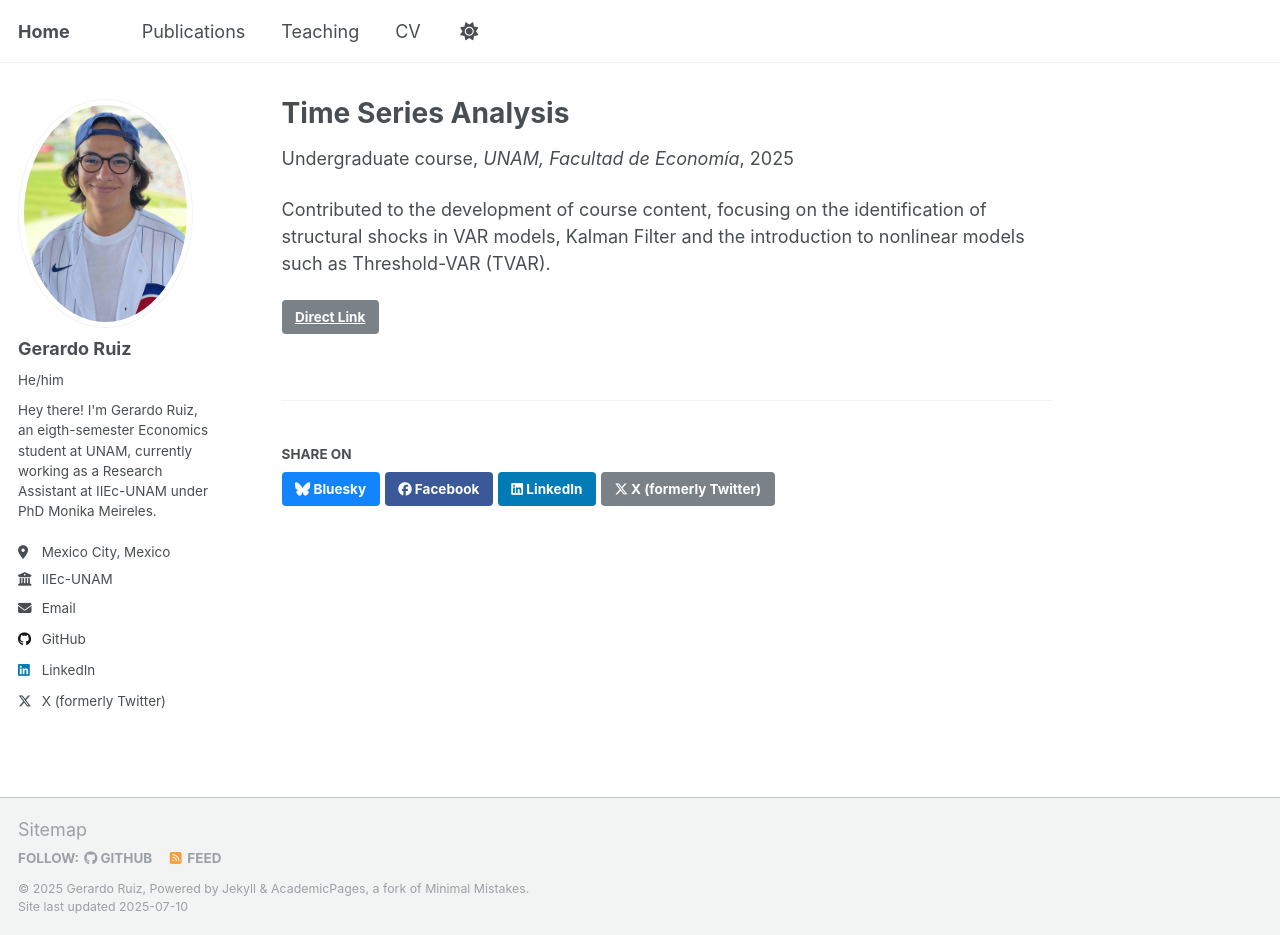
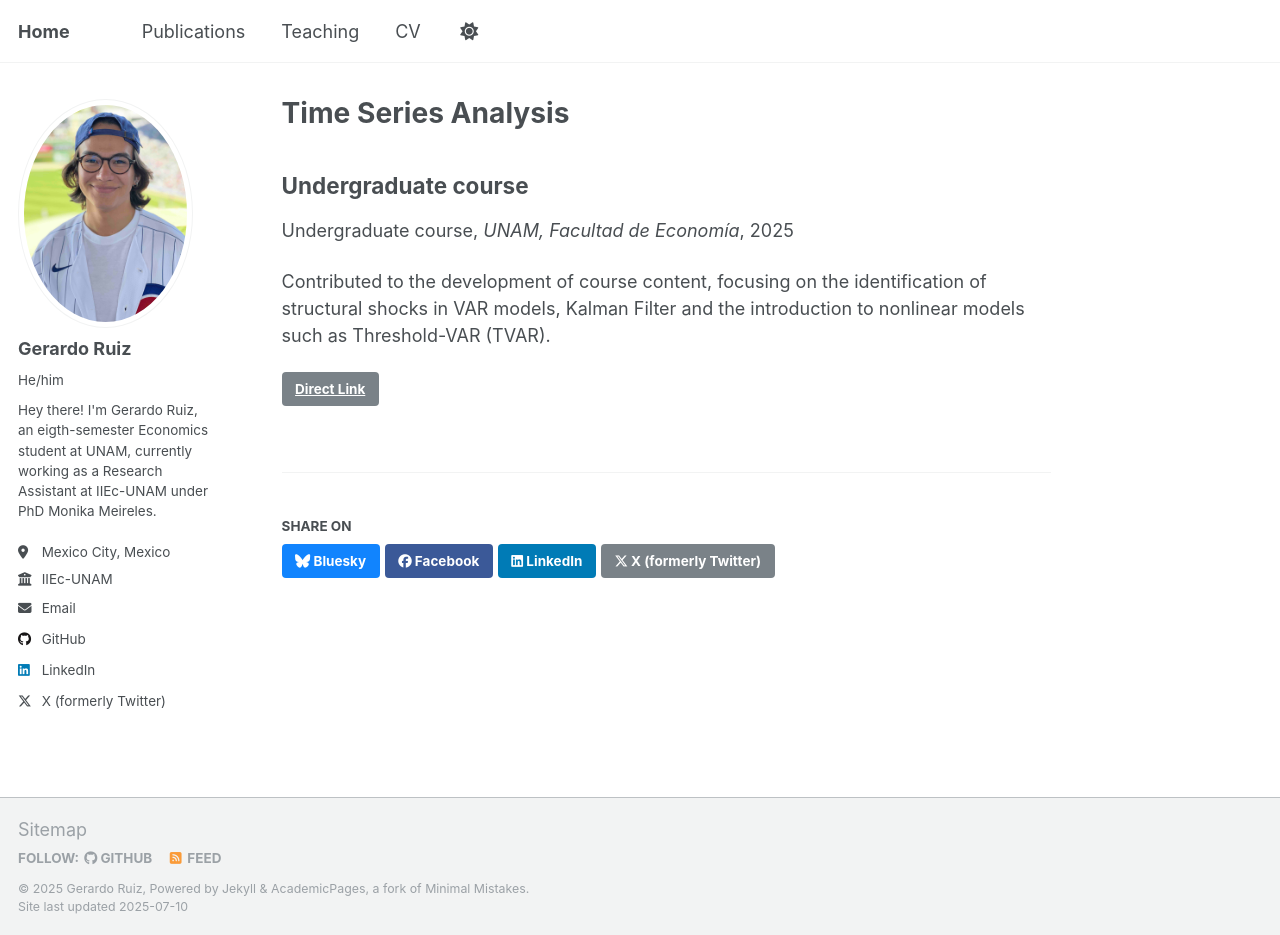
Before and after one commit to gerardorglz/gerardorglz.github.io, a Jekyll site: the page built from _teaching/2014-spring-teaching-1.md, in a window 1280 px wide and 935 px high. Built offline with Jekyll 4.4.1, drawn with Linux system fonts in a browser that asks for light colours.

Commit message:
09/07/2025

```diff
--- a/_layouts/single.html
+++ b/_layouts/single.html
@@ -27,6 +27,7 @@ layout: default
       {% unless page.header.overlay_color or page.header.overlay_image %}
         <header>
           {% if page.title %}<h1 class="page__title" itemprop="headline">{{ page.title | markdownify | remove: "<p>" | remove: "</p>" }}</h1>{% endif %}
+          {% if page.collection == 'teaching' and page.type %} <h2 class="page__subtitle">{{ page.type }}</h2> {% endif %}
           {% if page.read_time %}
             <p class="page__meta"><i class="fa fa-clock" aria-hidden="true"></i> {% include read-time.html %}</p>
           {% endif %}
```
